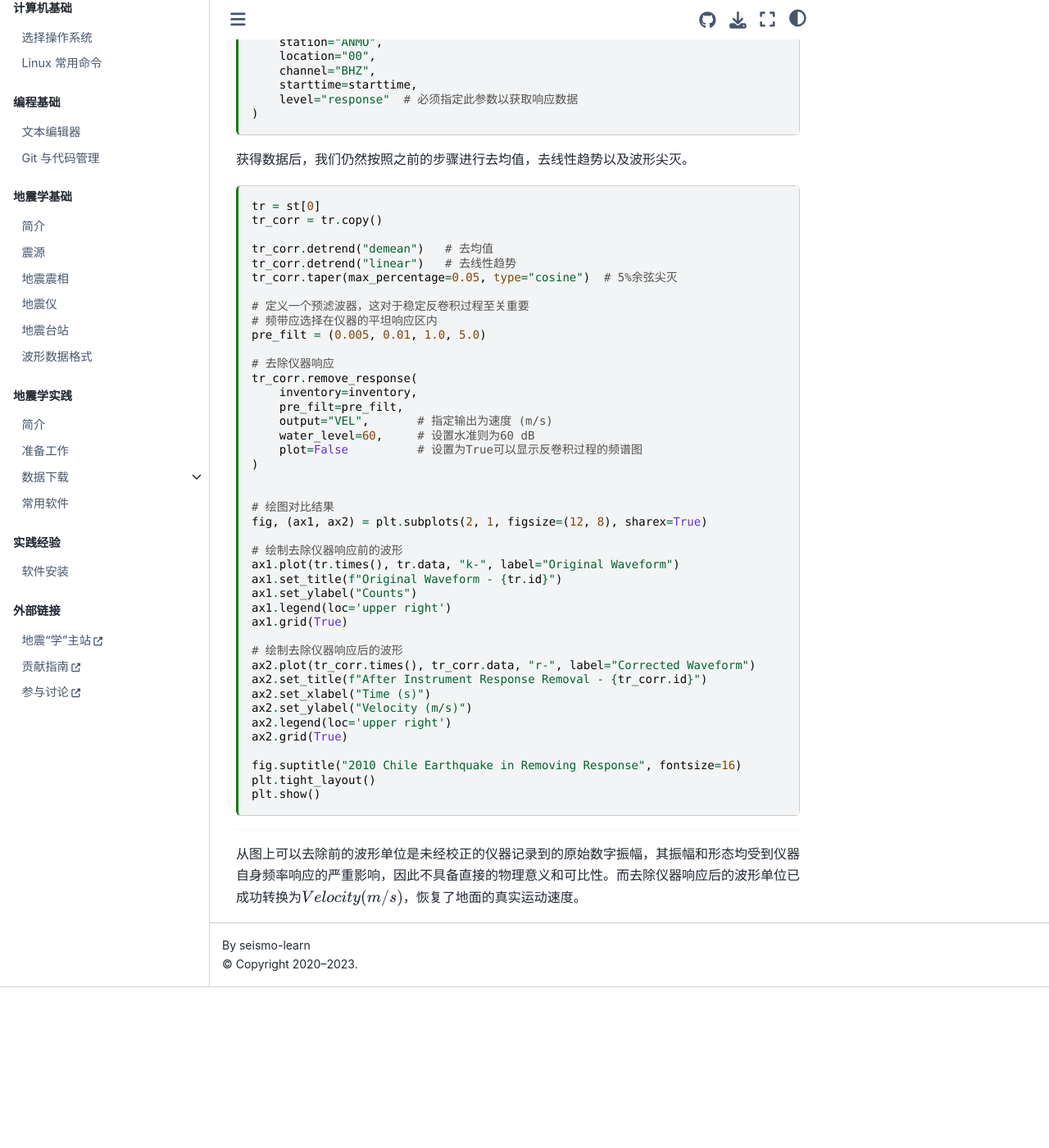
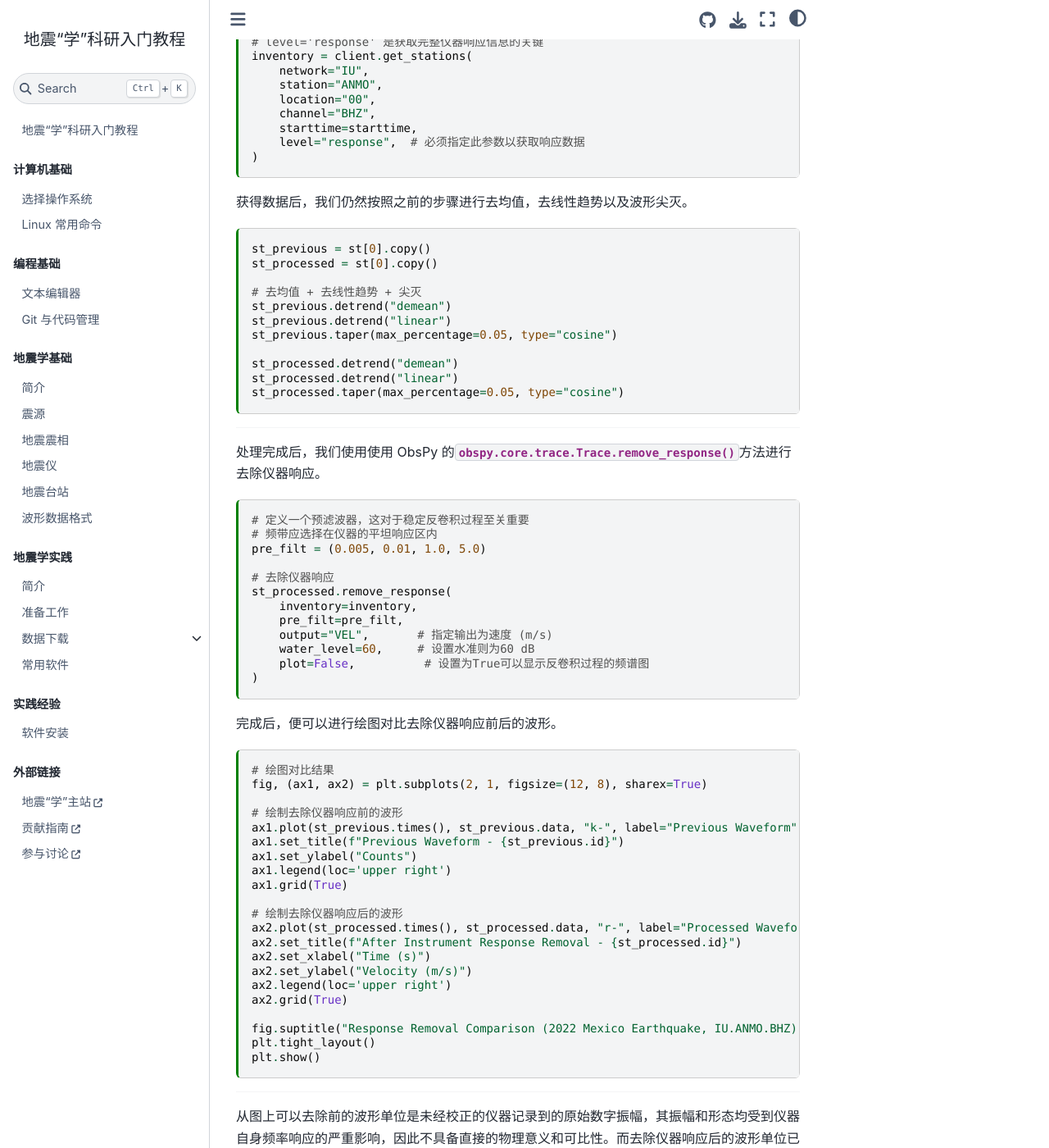
Before and after one commit to seismo-learn/seismology101, a Jupyter Book: the page built from source/exercises/response.md, in a window 1280 px wide and 1400 px high, scrolled down 1022 px. Shown: the whole window at 82% size. Built offline with Jupyter Book 1.0.4 settings and Sphinx 7.4.7 and the Sphinx Book theme 1.1.4, drawn with Linux system fonts in a browser that asks for light colours; pages that are not in the unit, such as notebooks, are missing from menus; before the commit the page ends 2226 px from its top, so only the background shows below that; some of the changed text lies outside the part shown.

Commit message:
git commit --amend

````diff
--- a/source/exercises/response.md
+++ b/source/exercises/response.md
@@ -11,7 +11,6 @@
   name: python3
 ---
 
-
 # 去仪器响应
 
 - 本节贡献者: [何星辰](https://github.com/Chuan1937)（作者）、[田冬冬](https://me.seisman.info/)（审稿）
@@ -20,7 +19,7 @@
 
 ---
 
-仪器响应是地震仪系统（包括传感器和记录器）将真实地表运动信号转换为数字记录的传递函数，反映了仪器对输入信号的系统性滤波效应。在数学上，记录波形 D(t)  是真实地表运动 G(t)与仪器响应函数 I(t) 的卷积，即
+仪器响应是地震仪系统（包括传感器和记录器）将真实地表运动信号转换为数字记录的传递函数，反映了仪器对输入信号的系统性滤波效应。在数学上，记录波形 D(t)  是真实地表运动 G(t) 与仪器响应函数 I(t) 的卷积，即
 
 $$D(t) = G(t) * I(t)$$
 
@@ -28,28 +27,30 @@
 
 ---
 
-显而易见，去除仪器响应的方法就是反卷积，我们可以使用ObsPy的`remove_response`方法进行处理。
+显而易见，去除仪器响应的方法就是反卷积，我们可以使用 ObsPy 的{meth}`obspy.core.trace.Trace.remove_response`方法进行处理。
 
 同样，我们使用前几节一样的数据，但是不同的是，我们需要同时获取其对应的仪器元数据。以便可以进行去除仪器响应并绘图对比。
 
-
 ```{code-cell} ipython3
-import obspy
+from obspy import UTCDateTime
 from obspy.clients.fdsn import Client
+import numpy as np
 import matplotlib.pyplot as plt
 
-# 2010年智利大地震的数据
 client = Client("IRIS")
-starttime = obspy.UTCDateTime("2010-02-27T06:30:00")
-endtime = starttime + 300
 
+# 定义时间范围（2022年墨西哥Mw 6.8 级地震）
+starttime = UTCDateTime("2022-09-22T06:18:00")
+endtime = starttime + 720  # 下载12分钟数据
+
+# 下载地震数据
 st = client.get_waveforms(
     network="IU",
     station="ANMO",
     location="00",
     channel="BHZ",
     starttime=starttime,
-    endtime=endtime
+    endtime=endtime,
 )
 
 # 获取对应的仪器元数据
@@ -61,57 +62,69 @@
     location="00",
     channel="BHZ",
     starttime=starttime,
-    level="response"  # 必须指定此参数以获取响应数据
+    level="response",  # 必须指定此参数以获取响应数据
 )
 ```
+
 获得数据后，我们仍然按照之前的步骤进行去均值，去线性趋势以及波形尖灭。
 
 ```{code-cell} ipython3
-tr = st[0]
-tr_corr = tr.copy()
+st_previous = st[0].copy()
+st_processed = st[0].copy()
 
-tr_corr.detrend("demean")   # 去均值
-tr_corr.detrend("linear")   # 去线性趋势
-tr_corr.taper(max_percentage=0.05, type="cosine")  # 5%余弦尖灭
+# 去均值 + 去线性趋势 + 尖灭
+st_previous.detrend("demean")
+st_previous.detrend("linear")
+st_previous.taper(max_percentage=0.05, type="cosine")
 
+st_processed.detrend("demean")
+st_processed.detrend("linear")
+st_processed.taper(max_percentage=0.05, type="cosine")
+```
+---
+
+处理完成后，我们使用使用 ObsPy 的{meth}`obspy.core.trace.Trace.remove_response`方法进行去除仪器响应。
+
+```{code-cell} ipython3
 # 定义一个预滤波器，这对于稳定反卷积过程至关重要
 # 频带应选择在仪器的平坦响应区内
 pre_filt = (0.005, 0.01, 1.0, 5.0)
 
 # 去除仪器响应
-tr_corr.remove_response(
+st_processed.remove_response(
     inventory=inventory,
     pre_filt=pre_filt,
     output="VEL",       # 指定输出为速度 (m/s)
     water_level=60,     # 设置水准则为60 dB
-    plot=False          # 设置为True可以显示反卷积过程的频谱图
+    plot=False,          # 设置为True可以显示反卷积过程的频谱图
 )
+```
+完成后，便可以进行绘图对比去除仪器响应前后的波形。
 
-
+```{code-cell} ipython3
 # 绘图对比结果
 fig, (ax1, ax2) = plt.subplots(2, 1, figsize=(12, 8), sharex=True)
 
 # 绘制去除仪器响应前的波形
-ax1.plot(tr.times(), tr.data, "k-", label="Original Waveform")
-ax1.set_title(f"Original Waveform - {tr.id}")
+ax1.plot(st_previous.times(), st_previous.data, "k-", label="Previous Waveform")
+ax1.set_title(f"Previous Waveform - {st_previous.id}")
 ax1.set_ylabel("Counts")
 ax1.legend(loc='upper right')
 ax1.grid(True)
 
 # 绘制去除仪器响应后的波形
-ax2.plot(tr_corr.times(), tr_corr.data, "r-", label="Corrected Waveform")
-ax2.set_title(f"After Instrument Response Removal - {tr_corr.id}")
+ax2.plot(st_processed.times(), st_processed.data, "r-", label="Processed Waveform")
+ax2.set_title(f"After Instrument Response Removal - {st_processed.id}")
 ax2.set_xlabel("Time (s)")
 ax2.set_ylabel("Velocity (m/s)")
 ax2.legend(loc='upper right')
 ax2.grid(True)
 
-fig.suptitle("2010 Chile Earthquake in Removing Response", fontsize=16)
+fig.suptitle("Response Removal Comparison (2022 Mexico Earthquake, IU.ANMO.BHZ)", fontsize=16)
 plt.tight_layout()
 plt.show()
 ```
 
-
 ---
 
-从图上可以去除前的波形单位是未经校正的仪器记录到的原始数字振幅，其振幅和形态均受到仪器自身频率响应的严重影响，因此不具备直接的物理意义和可比性。而去除仪器响应后的波形单位已成功转换为$Velocity (m/s)$，恢复了地面的真实运动速度。
+从图上可以去除前的波形单位是未经校正的仪器记录到的原始数字振幅，其振幅和形态均受到仪器自身频率响应的严重影响，因此不具备直接的物理意义和可比性。而去除仪器响应后的波形单位已成功转换为 $Velocity (m/s)$ ，恢复了地面的真实运动速度。
````
